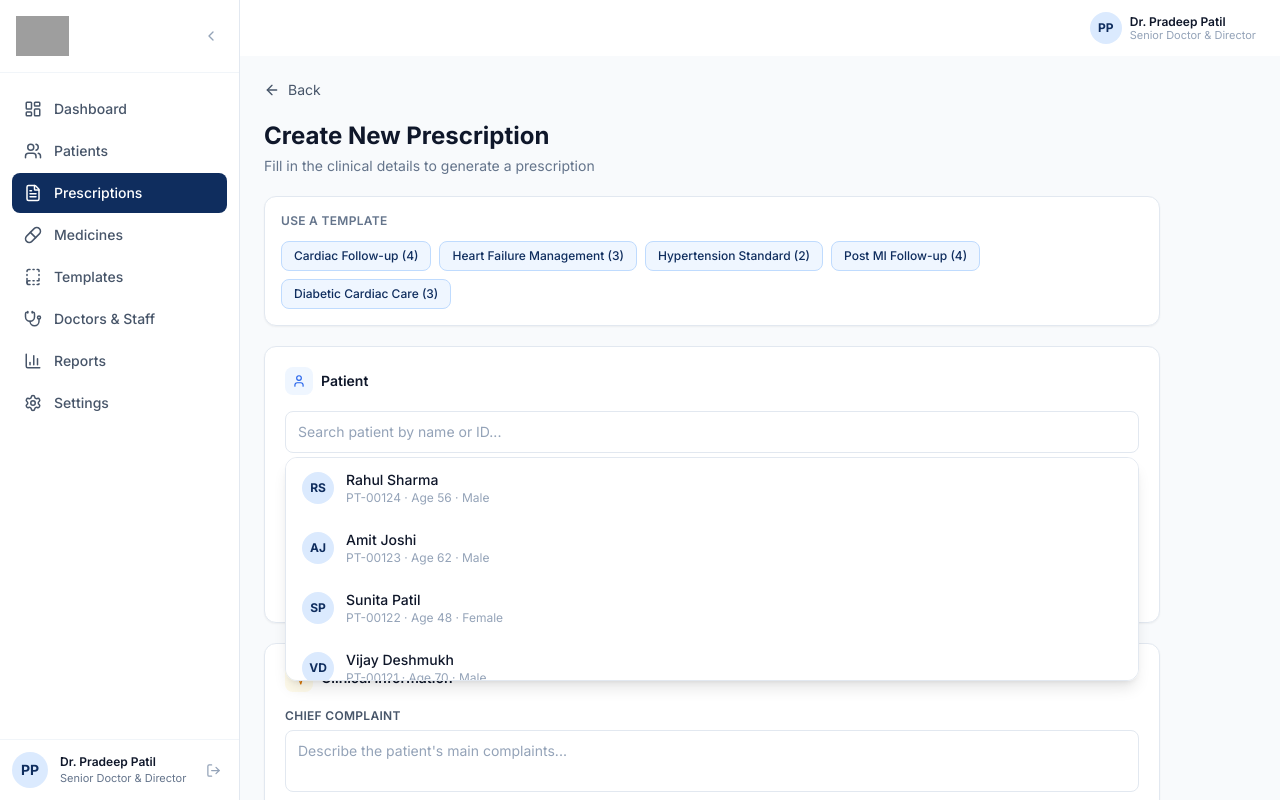
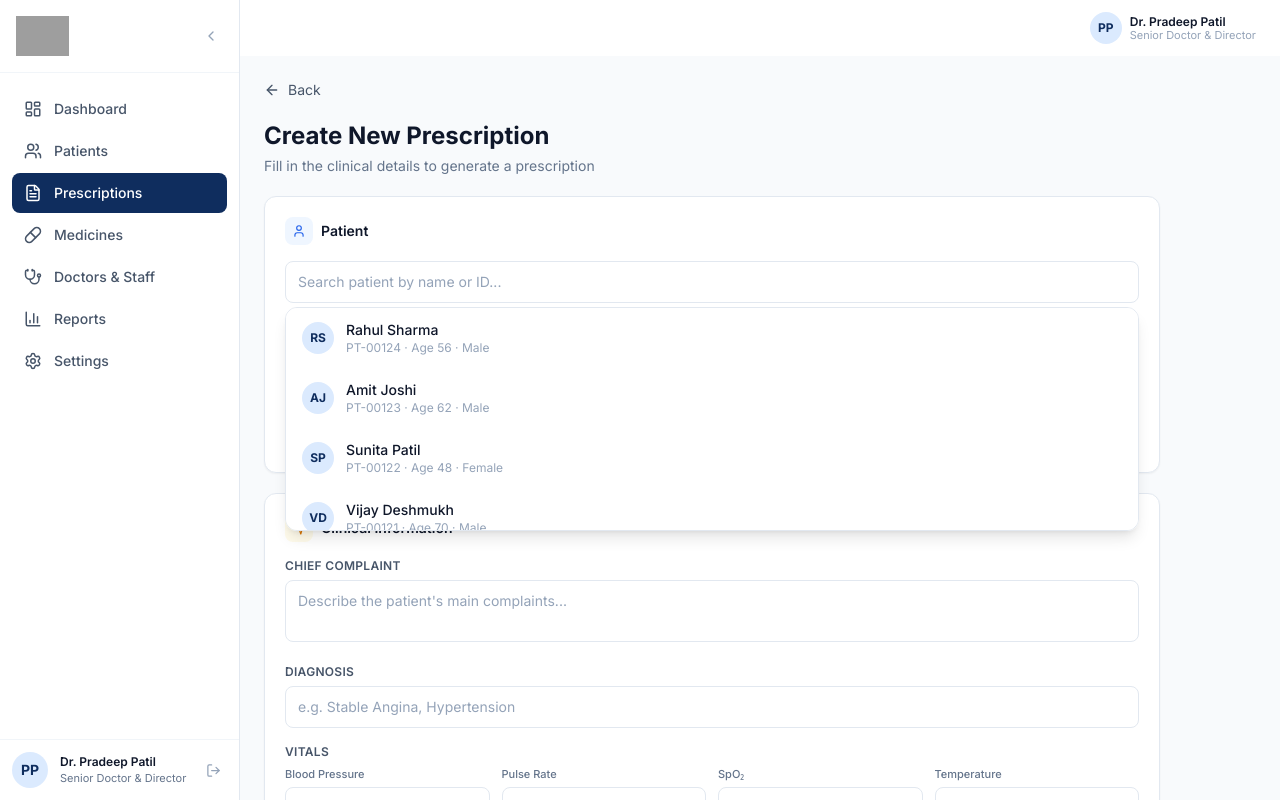
Before and after one commit to pwanjari23/prescription_management, a React (Vite) app: page /prescriptions/new in a window 1280 px wide. Built offline with nearby package versions, Linux system fonts and the light colour scheme; grey boxes are pictures that could not be loaded.

Commit message:
Completely remove templates section and navigation

```diff
--- a/src/App.jsx
+++ b/src/App.jsx
@@ -11,7 +11,6 @@ import NewPrescription from './pages/NewPrescription';
 import PrescriptionDetail from './pages/PrescriptionDetail';
 import PrescriptionPreview from './pages/PrescriptionPreview';
 import Medicines from './pages/Medicines';
-import Templates from './pages/Templates';
 import Doctors from './pages/Doctors';
 import Reports from './pages/Reports';
 import Settings from './pages/Settings';
@@ -34,7 +33,6 @@ export default function App() {
           <Route path="/prescriptions/:id" element={<PrescriptionDetail />} />
           <Route path="/prescriptions/:id/preview" element={<PrescriptionPreview />} />
           <Route path="/medicines" element={<Medicines />} />
-          <Route path="/templates" element={<Templates />} />
           <Route path="/doctors" element={<Doctors />} />
           <Route path="/reports" element={<Reports />} />
           <Route path="/settings" element={<Settings />} />
--- a/src/components/layout/Sidebar.jsx
+++ b/src/components/layout/Sidebar.jsx
@@ -1,7 +1,7 @@
 import { useState, useEffect } from 'react';
 import { NavLink, useLocation, useNavigate } from 'react-router-dom';
 import {
-  LayoutDashboard, Users, FileText, Pill, BookTemplate,
+  LayoutDashboard, Users, FileText, Pill,
   Stethoscope, BarChart3, Settings, ChevronLeft, ChevronRight,
   Menu, X, LogOut, Bell, Shield
 } from 'lucide-react';
@@ -12,7 +12,6 @@ const navItems = [
   { path: '/patients', icon: Users, label: 'Patients' },
   { path: '/prescriptions', icon: FileText, label: 'Prescriptions' },
   { path: '/medicines', icon: Pill, label: 'Medicines' },
-  { path: '/templates', icon: BookTemplate, label: 'Templates' },
   { path: '/doctors', icon: Stethoscope, label: 'Doctors & Staff' },
   { path: '/reports', icon: BarChart3, label: 'Reports' },
   { path: '/settings', icon: Settings, label: 'Settings' },
--- a/src/data/templates.js
+++ /dev/null
@@ -1,88 +0,0 @@
-export const templates = [
-  {
-    id: 'T001',
-    name: 'Cardiac Follow-up',
-    description: 'Standard follow-up for stable CAD patients post-EECP therapy',
-    medicineCount: 4,
-    lastUpdated: '2026-09-01',
-    updatedBy: 'Dr. Pradeep Patil',
-    category: 'Cardiology',
-    medicines: [
-      { name: 'Aspirin', strength: '75 mg', dosage: '1 tablet', frequency: 'Once Daily', duration: '30', durationUnit: 'Days', route: 'Oral', instructions: 'After food' },
-      { name: 'Atorvastatin', strength: '20 mg', dosage: '1 tablet', frequency: 'At Bedtime', duration: '30', durationUnit: 'Days', route: 'Oral', instructions: 'At bedtime' },
-      { name: 'Amlodipine', strength: '5 mg', dosage: '1 tablet', frequency: 'Once Daily', duration: '30', durationUnit: 'Days', route: 'Oral', instructions: 'Morning after breakfast' },
-      { name: 'Ramipril', strength: '5 mg', dosage: '1 tablet', frequency: 'Once Daily', duration: '30', durationUnit: 'Days', route: 'Oral', instructions: 'Morning' },
-    ],
-    advice: 'Continue EECP therapy sessions as scheduled. Low sodium diet. Regular light exercise.',
-    followUp: '30',
-    followUpUnit: 'Days',
-  },
-  {
-    id: 'T002',
-    name: 'Heart Failure Management',
-    description: 'Standard protocol for HFrEF patients on GDMT',
-    medicineCount: 3,
-    lastUpdated: '2026-08-20',
-    updatedBy: 'Dr. Pradeep Patil',
-    category: 'Heart Failure',
-    medicines: [
-      { name: 'Carvedilol', strength: '6.25 mg', dosage: '1 tablet', frequency: 'Twice Daily', duration: '30', durationUnit: 'Days', route: 'Oral', instructions: 'With food' },
-      { name: 'Furosemide', strength: '40 mg', dosage: '1 tablet', frequency: 'Once Daily', duration: '30', durationUnit: 'Days', route: 'Oral', instructions: 'Morning' },
-      { name: 'Spironolactone', strength: '25 mg', dosage: '1 tablet', frequency: 'Once Daily', duration: '30', durationUnit: 'Days', route: 'Oral', instructions: 'Morning with food' },
-    ],
-    advice: 'Daily weight monitoring. Report weight gain > 2kg in 2 days. Fluid restriction 1.5L/day. Salt < 2g/day.',
-    followUp: '2',
-    followUpUnit: 'Weeks',
-  },
-  {
-    id: 'T003',
-    name: 'Hypertension Standard',
-    description: 'First-line treatment for newly diagnosed hypertension',
-    medicineCount: 2,
-    lastUpdated: '2026-08-15',
-    updatedBy: 'Dr. Rucha Patil',
-    category: 'Hypertension',
-    medicines: [
-      { name: 'Telmisartan', strength: '40 mg', dosage: '1 tablet', frequency: 'Once Daily', duration: '30', durationUnit: 'Days', route: 'Oral', instructions: 'Morning empty stomach' },
-      { name: 'Amlodipine', strength: '5 mg', dosage: '1 tablet', frequency: 'Once Daily', duration: '30', durationUnit: 'Days', route: 'Oral', instructions: 'Evening after food' },
-    ],
-    advice: 'Home BP monitoring twice daily. DASH diet. Exercise 30 min/day, 5 days/week. Reduce stress.',
-    followUp: '4',
-    followUpUnit: 'Weeks',
-  },
-  {
-    id: 'T004',
-    name: 'Post MI Follow-up',
-    description: 'Dual antiplatelet and secondary prevention post MI',
-    medicineCount: 4,
-    lastUpdated: '2026-07-28',
-    updatedBy: 'Dr. Pradeep Patil',
-    category: 'Cardiology',
-    medicines: [
-      { name: 'Aspirin', strength: '75 mg', dosage: '1 tablet', frequency: 'Once Daily', duration: '30', durationUnit: 'Days', route: 'Oral', instructions: 'After food' },
-      { name: 'Clopidogrel', strength: '75 mg', dosage: '1 tablet', frequency: 'Once Daily', duration: '30', durationUnit: 'Days', route: 'Oral', instructions: 'After food' },
-      { name: 'Atorvastatin', strength: '40 mg', dosage: '1 tablet', frequency: 'At Bedtime', duration: '30', durationUnit: 'Days', route: 'Oral', instructions: 'At bedtime' },
-      { name: 'Ramipril', strength: '5 mg', dosage: '1 tablet', frequency: 'Once Daily', duration: '30', durationUnit: 'Days', route: 'Oral', instructions: 'Morning' },
-    ],
-    advice: 'Complete 12 months of dual antiplatelet therapy. Cardiac rehabilitation. Low fat diet. No smoking.',
-    followUp: '4',
-    followUpUnit: 'Weeks',
-  },
-  {
-    id: 'T005',
-    name: 'Diabetic Cardiac Care',
-    description: 'Combined diabetes and cardiovascular risk management',
-    medicineCount: 3,
-    lastUpdated: '2026-07-15',
-    updatedBy: 'Dr. Rucha Patil',
-    category: 'Metabolic',
-    medicines: [
-      { name: 'Metformin', strength: '500 mg', dosage: '1 tablet', frequency: 'Twice Daily', duration: '30', durationUnit: 'Days', route: 'Oral', instructions: 'After food' },
-      { name: 'Ramipril', strength: '5 mg', dosage: '1 tablet', frequency: 'Once Daily', duration: '30', durationUnit: 'Days', route: 'Oral', instructions: 'Morning' },
-      { name: 'Rosuvastatin', strength: '10 mg', dosage: '1 tablet', frequency: 'At Bedtime', duration: '30', durationUnit: 'Days', route: 'Oral', instructions: 'At bedtime' },
-    ],
-    advice: 'Fasting blood glucose monitoring daily. HbA1c every 3 months. Renal function test every 6 months. Low sugar diet.',
-    followUp: '4',
-    followUpUnit: 'Weeks',
-  },
-];
--- a/src/pages/NewPrescription.jsx
+++ b/src/pages/NewPrescription.jsx
@@ -7,7 +7,6 @@ import {
 import { patients } from '../data/patients';
 import { medicines as medicineList, frequencyOptions, routeOptions, durationUnits } from '../data/medicines';
 import { currentDoctor } from '../data/doctors';
-import { templates } from '../data/templates';
 
 const newMedicineDefault = {
   name: '', strength: '', dosage: '', frequency: 'Once Daily',
@@ -104,22 +103,6 @@ export default function NewPrescription() {
       <div className="page-header mb-0">
         <h1 className="page-title">Create New Prescription</h1>
         <p className="page-subtitle">Fill in the clinical details to generate a prescription</p>
-      </div>
-
-      {/* Quick Templates */}
-      <div className="card p-4">
-        <p className="text-xs font-semibold text-slate-500 uppercase tracking-wide mb-3">Use a Template</p>
-        <div className="flex flex-wrap gap-2">
-          {templates.map(t => (
-            <button
-              key={t.id}
-              onClick={() => handleUseTemplate(t)}
-              className="px-3 py-1.5 text-xs font-medium bg-primary-50 text-primary-900 border border-primary-200 rounded-lg hover:bg-primary-100 transition-colors"
-            >
-              {t.name} ({t.medicineCount})
-            </button>
-          ))}
-        </div>
       </div>
 
       {/* Patient Selector */}
--- a/src/pages/Templates.jsx
+++ /dev/null
@@ -1,83 +0,0 @@
-import { useNavigate } from 'react-router-dom';
-import { BookTemplate, Plus, Pill, Calendar, ArrowRight } from 'lucide-react';
-import { templates } from '../data/templates';
-
-const categoryColors = {
-  'Cardiology': 'bg-red-50 text-red-700 border-red-200',
-  'Heart Failure': 'bg-blue-50 text-blue-700 border-blue-200',
-  'Hypertension': 'bg-purple-50 text-purple-700 border-purple-200',
-  'Metabolic': 'bg-amber-50 text-amber-700 border-amber-200',
-};
-
-export default function Templates() {
-  const navigate = useNavigate();
-
-  return (
-    <div className="space-y-5">
-      <div className="flex flex-col sm:flex-row sm:items-center justify-between gap-4">
-        <div className="page-header mb-0">
-          <h1 className="page-title">Prescription Templates</h1>
-          <p className="page-subtitle">Reusable templates to speed up prescription creation</p>
-        </div>
-        <button className="btn-primary flex-shrink-0">
-          <Plus size={16} /> New Template
-        </button>
-      </div>
-
-      <div className="bg-primary-50 border border-primary-200 rounded-xl p-4 text-sm text-primary-800">
-        <strong>Note:</strong> Templates contain standard protocols only. Always verify and customise for each patient before finalizing.
-      </div>
-
-      <div className="grid grid-cols-1 sm:grid-cols-2 lg:grid-cols-3 gap-4">
-        {templates.map(t => (
-          <div key={t.id} className="card p-5 hover:shadow-card-hover transition-shadow duration-200">
-            <div className="flex items-start justify-between gap-3 mb-4">
-              <div className="w-10 h-10 bg-primary-100 rounded-xl flex items-center justify-center flex-shrink-0">
-                <BookTemplate size={18} className="text-primary-900" />
-              </div>
-              <span className={`badge border ${categoryColors[t.category] || 'bg-slate-100 text-slate-600 border-slate-200'}`}>
-                {t.category}
-              </span>
-            </div>
-
-            <h3 className="font-semibold text-slate-900 mb-1">{t.name}</h3>
-            <p className="text-xs text-slate-500 leading-relaxed mb-4">{t.description}</p>
-
-            <div className="flex flex-wrap gap-3 text-xs text-slate-600 mb-4">
-              <span className="flex items-center gap-1">
-                <Pill size={12} className="text-slate-400" />
-                {t.medicineCount} medicines
-              </span>
-              <span className="flex items-center gap-1">
-                <Calendar size={12} className="text-slate-400" />
-                Follow-up {t.followUp} {t.followUpUnit}
-              </span>
-            </div>
-
-            <div className="space-y-1.5 mb-5">
-              {t.medicines.slice(0, 3).map((m, i) => (
-                <div key={i} className="flex items-center gap-2 text-xs text-slate-600">
-                  <div className="w-1.5 h-1.5 rounded-full bg-primary-400 flex-shrink-0" />
-                  <span>{m.name} {m.strength} — {m.frequency}</span>
-                </div>
-              ))}
-              {t.medicines.length > 3 && (
-                <p className="text-xs text-slate-400 pl-3">+{t.medicines.length - 3} more medicines</p>
-              )}
-            </div>
-
-            <div className="flex items-center justify-between pt-3 border-t border-slate-100">
-              <p className="text-[11px] text-slate-400">Updated {new Date(t.lastUpdated).toLocaleDateString('en-IN', { day: '2-digit', month: 'short' })} by {t.updatedBy.replace('Dr. ', '')}</p>
-              <button
-                onClick={() => navigate(`/prescriptions/new`)}
-                className="flex items-center gap-1 text-xs font-semibold text-primary-900 hover:underline"
-              >
-                Use Template <ArrowRight size={12} />
-              </button>
-            </div>
-          </div>
-        ))}
-      </div>
-    </div>
-  );
-}
```
Also changed, not shown: 1 other file (tests, documents, lock files or other folders).
